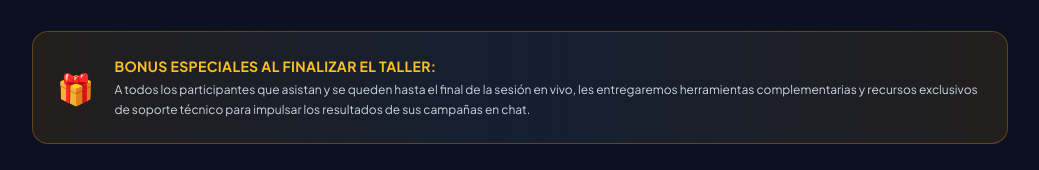
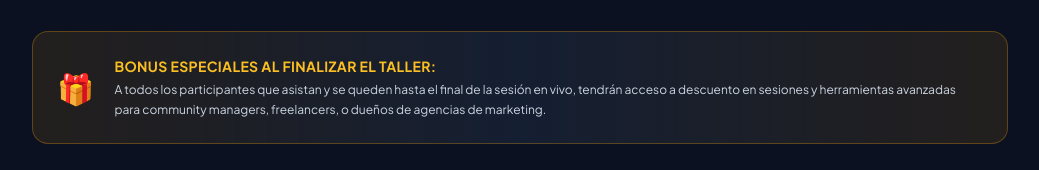
Before and after one commit to jbfunnelsmx/Taller-Whatsapp, a plain HTML site: page index.html in a window 1280 px wide. Shown: the part 1720-1890 px from the top of the page, without its empty margins (120-1159 px from the left). Drawn offline with nearby package versions, Linux system fonts and the light colour scheme.

Commit message:
Update index.html

```diff
--- a/index.html
+++ b/index.html
@@ -225,7 +225,7 @@
       <div>
         <h4 class="text-sm font-bold text-amber-400 uppercase tracking-wide">Bonus especiales al finalizar el taller:</h4>
         <p class="text-xs text-slate-300 mt-1 leading-relaxed">
-          A todos los participantes que asistan y se queden hasta el final de la sesión en vivo, les entregaremos herramientas complementarias y recursos exclusivos de soporte técnico para impulsar los resultados de sus campañas en chat.
+          A todos los participantes que asistan y se queden hasta el final de la sesión en vivo, tendrán acceso a descuento en sesiones y herramientas avanzadas para community managers, freelancers, o dueños de agencias de marketing.
         </p>
       </div>
     </div>
```
